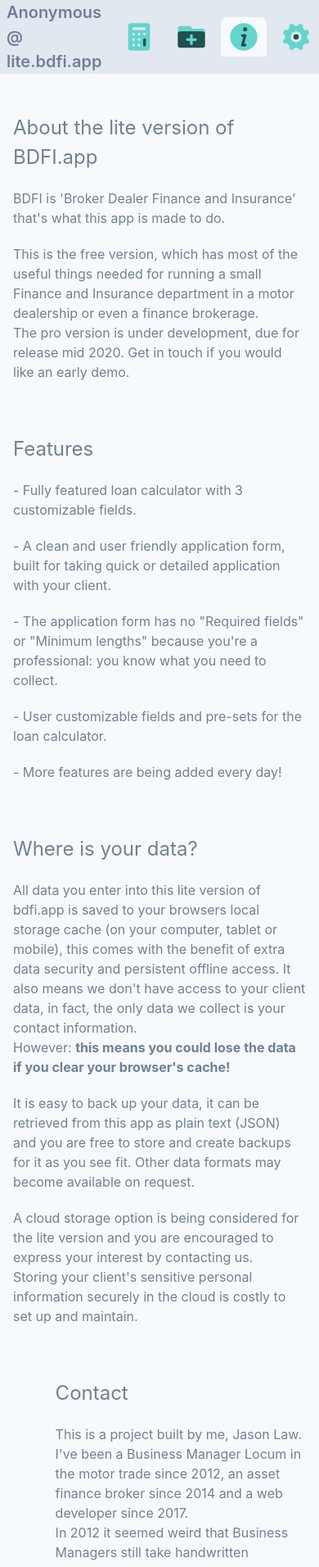
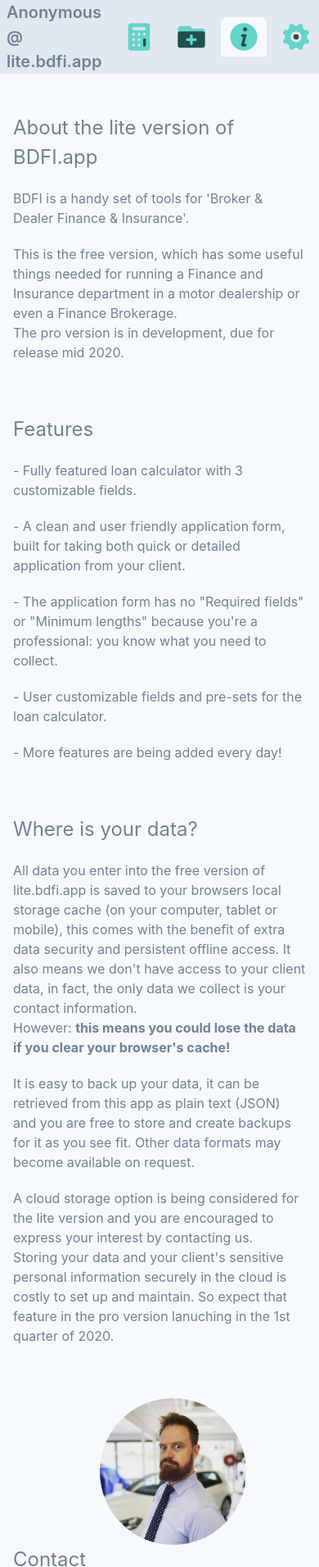
Before and after one commit to SteamDiesel/BMToolbox, a Vue app: page /about in a window 390 px wide. Shown: the top 1912 px of the page at 82% size. Built offline with nearby package versions, Linux system fonts and the light colour scheme.

Commit message:
updated about page

```diff
--- a/src/views/About.vue
+++ b/src/views/About.vue
@@ -1,15 +1,15 @@
 <template>
-	<div class="py-12 container mx-auto px-4 sm:px-2">
+	<div class="pt-12 pb-24 container mx-auto px-4 sm:px-2">
 		<div>
 			<h1 class="text-2xl">About the lite version of BDFI.app</h1>
 			<p
 				class="mt-5"
-			>BDFI is 'Broker Dealer Finance and Insurance' that's what this app is made to do.</p>
+			>BDFI is a handy set of tools for 'Broker & Dealer Finance & Insurance'.</p>
 
 			<p class="mt-5">
-				This is the free version, which has most of the useful things needed for
-				running a small Finance and Insurance department in a motor dealership or even a finance brokerage.
-				<br />The pro version is under development, due for release mid 2020. Get in touch if you would like an early demo.
+				This is the free version, which has some useful things needed for
+				running a Finance and Insurance department in a motor dealership or even a Finance Brokerage.
+				<br />The pro version is in development, due for release mid 2020.
 			</p>
 		</div>
 		<div class="mt-16">
@@ -17,7 +17,7 @@
 			<p class="mt-5">- Fully featured loan calculator with 3 customizable fields.</p>
 			<p
 				class="mt-5"
-			>- A clean and user friendly application form, built for taking quick or detailed application with your client.</p>
+			>- A clean and user friendly application form, built for taking both quick or detailed application from your client.</p>
 			<p
 				class="mt-5"
 			>- The application form has no "Required fields" or "Minimum lengths" because you're a professional: you know what you need to collect.</p>
@@ -28,7 +28,7 @@
 		<div class="mt-16">
 			<h1 class="text-2xl">Where is your data?</h1>
 			<p class="mt-5">
-				All data you enter into this lite version of bdfi.app is saved to your browsers local storage cache (on your computer, tablet or mobile),
+				All data you enter into the free version of lite.bdfi.app is saved to your browsers local storage cache (on your computer, tablet or mobile),
 				this comes with the benefit of extra data security and persistent offline access.
 				It also means we don't have access to your client data,
 				in fact, the only data we collect is your contact information.
@@ -44,13 +44,15 @@
 			<p class="mt-5">
 				A cloud storage option is being considered for the lite version and
 				you are encouraged to express your interest by contacting us.
-				<br />Storing your client's sensitive personal information securely in the cloud is costly to set up and maintain.
+				<br />Storing your data and your client's sensitive personal information securely in
+				the cloud is costly to set up and maintain. So expect that feature in
+				the pro version lanuching in the 1st quarter of 2020.
 			</p>
 		</div>
 
-		<div class="mt-16 flex items-center">
-			<div class="w-1/5 mx-4">
-				<img class="rounded-full" src="@/assets/Jason Law.jpg" alt="Jason Law" />
+		<div class="mt-16 md:flex md:items-center">
+			<div class="w-full md:w-1/5 mx-4 flex justify-center">
+				<img class="w-1/2 md:w-full rounded-full" src="@/assets/Jason Law.jpg" alt="Jason Law" />
 			</div>
 			<div>
 				<h1 class="text-2xl">Contact</h1>
```
